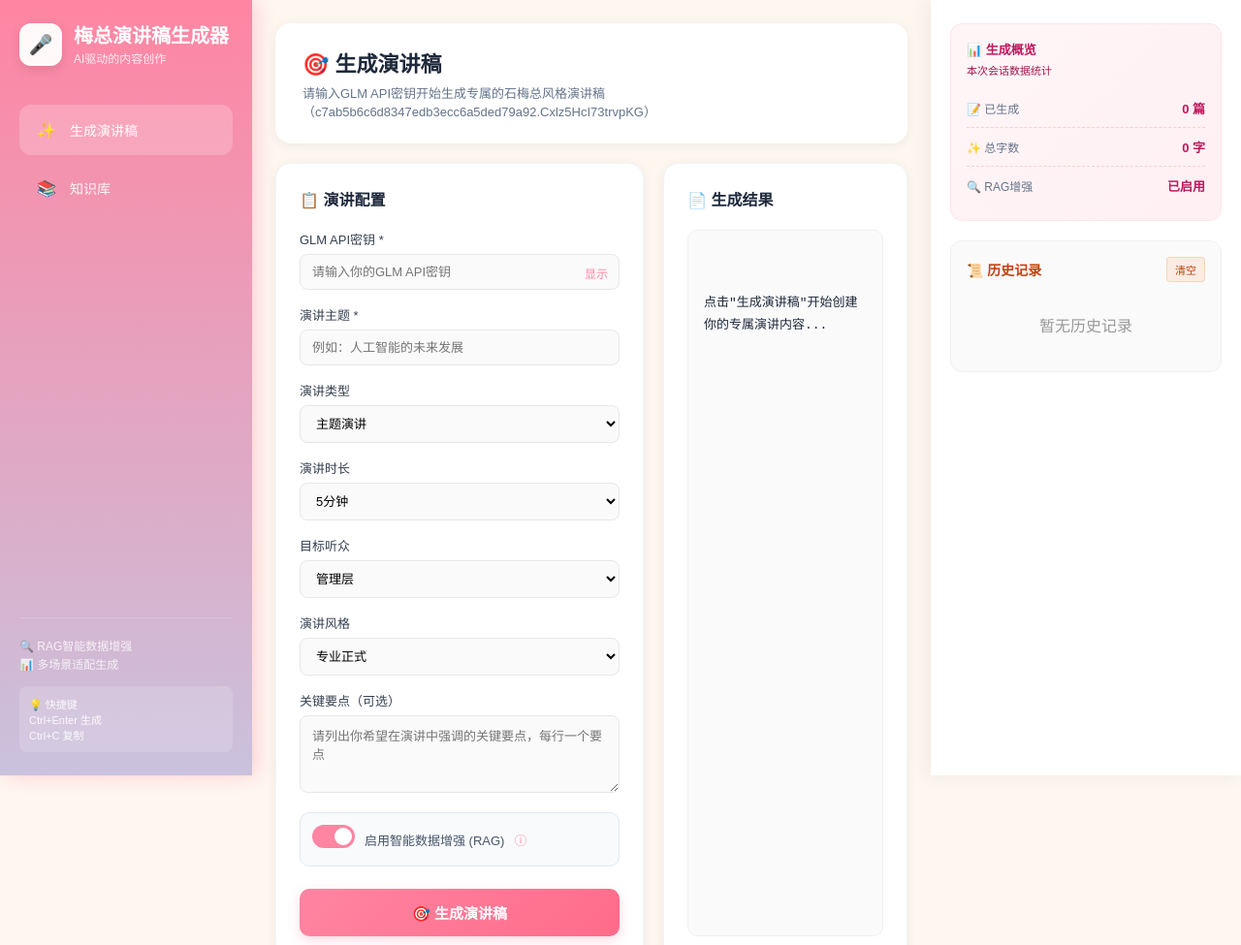
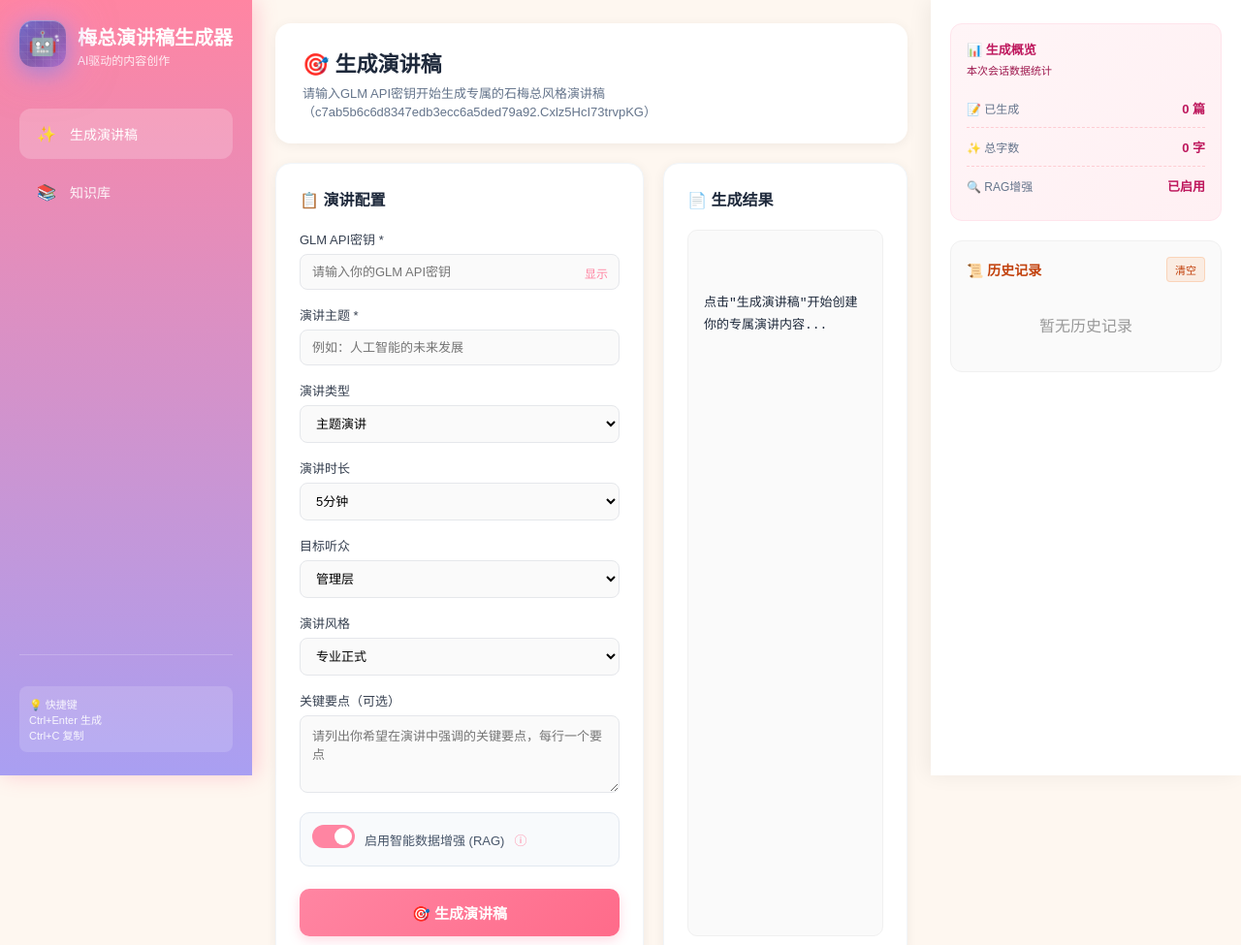
Before and after one commit to zmy1780625-cmd/mei-speech-generatorV2.0, a website: page index.html in a window 1280 px wide. Shown: the top 975 px of the page at 97% size. Drawn offline with Linux system fonts and the light colour scheme.

Commit message:
Add files via upload

```diff
--- a/index.html
+++ b/index.html
@@ -27,7 +27,7 @@
         /* 左侧导航栏 - 粉色风格 */
         .left-sidebar {
             width: 260px;
-            background: linear-gradient(180deg, #ff85a2 0%, #C9C2DD 100%);
+            background: linear-gradient(180deg, #ff85a2 0%, #a99ff2 100%);
             padding: 24px 20px;
             display: flex;
             flex-direction: column;
@@ -44,18 +44,161 @@
             align-items: center;
             gap: 12px;
             margin-bottom: 8px;
+            position: relative;
         }
 
         .logo-icon {
-            width: 44px;
-            height: 44px;
-            background: rgba(255, 255, 255, 0.95);
-            border-radius: 12px;
+            width: 48px;
+            height: 48px;
+            background: linear-gradient(135deg, #667eea 0%, #764ba2 50%, #f093fb 100%);
+            background-size: 200% 200%;
+            border-radius: 14px;
             display: flex;
             align-items: center;
             justify-content: center;
-            font-size: 20px;
-            box-shadow: 0 4px 12px rgba(0, 0, 0, 0.1);
+            font-size: 24px;
+            box-shadow:
+                0 4px 15px rgba(102, 126, 234, 0.4),
+                0 0 30px rgba(240, 147, 251, 0.3),
+                inset 0 1px 0 rgba(255, 255, 255, 0.3);
+            position: relative;
+            overflow: hidden;
+            animation:
+                gradientShift 3s ease infinite,
+                floatIcon 2s ease-in-out infinite,
+                pulseGlow 2s ease-in-out infinite;
+            z-index: 1;
+        }
+
+        /* AI神经网络背景 */
+        .logo-icon::before {
+            content: '';
+            position: absolute;
+            top: -50%;
+            left: -50%;
+            width: 200%;
+            height: 200%;
+            background:
+                radial-gradient(circle at 20% 80%, rgba(255,255,255,0.1) 0%, transparent 50%),
+                radial-gradient(circle at 80% 20%, rgba(255,255,255,0.1) 0%, transparent 50%),
+                repeating-linear-gradient(
+                    45deg,
+                    transparent,
+                    transparent 8px,
+                    rgba(255,255,255,0.03) 8px,
+                    rgba(255,255,255,0.03) 16px
+                );
+            animation: rotateBackground 10s linear infinite;
+        }
+
+        /* AI芯片电路纹理 */
+        .logo-icon::after {
+            content: '';
+            position: absolute;
+            top: 0;
+            left: 0;
+            right: 0;
+            bottom: 0;
+            background-image:
+                linear-gradient(90deg, rgba(255,255,255,0.1) 1px, transparent 1px),
+                linear-gradient(rgba(255,255,255,0.1) 1px, transparent 1px);
+            background-size: 8px 8px;
+            opacity: 0.5;
+        }
+
+        /* 动态粒子效果 */
+        .logo-particles {
+            position: absolute;
+            width: 100%;
+            height: 100%;
+            top: 0;
+            left: 0;
+            pointer-events: none;
+            overflow: hidden;
+            border-radius: 14px;
+        }
+
+        .particle {
+            position: absolute;
+            width: 3px;
+            height: 3px;
+            background: rgba(255, 255, 255, 0.8);
+            border-radius: 50%;
+            box-shadow: 0 0 6px rgba(255, 255, 255, 0.8);
+        }
+
+        .particle:nth-child(1) {
+            top: 20%;
+            left: 20%;
+            animation: particleFloat 3s ease-in-out infinite;
+        }
+
+        .particle:nth-child(2) {
+            top: 60%;
+            right: 15%;
+            animation: particleFloat 3s ease-in-out infinite 0.5s;
+        }
+
+        .particle:nth-child(3) {
+            bottom: 25%;
+            left: 30%;
+            animation: particleFloat 3s ease-in-out infinite 1s;
+        }
+
+        .particle:nth-child(4) {
+            top: 40%;
+            right: 25%;
+            animation: particleFloat 3s ease-in-out infinite 1.5s;
+        }
+
+        /* 动画定义 */
+        @keyframes gradientShift {
+            0%, 100% { background-position: 0% 50%; }
+            50% { background-position: 100% 50%; }
+        }
+
+        @keyframes floatIcon {
+            0%, 100% { transform: translateY(0); }
+            50% { transform: translateY(-3px); }
+        }
+
+        @keyframes pulseGlow {
+            0%, 100% {
+                box-shadow:
+                    0 4px 15px rgba(102, 126, 234, 0.4),
+                    0 0 30px rgba(240, 147, 251, 0.3),
+                    inset 0 1px 0 rgba(255, 255, 255, 0.3);
+            }
+            50% {
+                box-shadow:
+                    0 6px 25px rgba(102, 126, 234, 0.6),
+                    0 0 50px rgba(240, 147, 251, 0.5),
+                    inset 0 1px 0 rgba(255, 255, 255, 0.3);
+            }
+        }
+
+        @keyframes rotateBackground {
+            0% { transform: rotate(0deg); }
+            100% { transform: rotate(360deg); }
+        }
+
+        @keyframes particleFloat {
+            0%, 100% {
+                transform: translate(0, 0) scale(1);
+                opacity: 0.8;
+            }
+            25% {
+                transform: translate(5px, -5px) scale(1.2);
+                opacity: 1;
+            }
+            50% {
+                transform: translate(0, -10px) scale(1);
+                opacity: 0.8;
+            }
+            75% {
+                transform: translate(-5px, -5px) scale(0.8);
+                opacity: 0.6;
+            }
         }
 
         .logo-text {
@@ -816,7 +959,15 @@
         <!-- 左侧导航栏 -->
         <aside class="left-sidebar">
             <div class="logo-area">
-                <div class="logo-icon">🎤</div>
+                <div class="logo-icon">
+                    🤖
+                    <div class="logo-particles">
+                        <span class="particle"></span>
+                        <span class="particle"></span>
+                        <span class="particle"></span>
+                        <span class="particle"></span>
+                    </div>
+                </div>
                 <div class="logo-text">
                     <div class="logo-title">梅总演讲稿生成器</div>
                     <div class="logo-subtitle">AI驱动的内容创作</div>
@@ -835,10 +986,6 @@
             </nav>
 
             <div class="left-sidebar-footer">
-                <div class="system-info">
-                    <div>🔍 RAG智能数据增强</div>
-                    <div>📊 多场景适配生成</div>
-                </div>
                 <div class="shortcut-tip">
                     💡 快捷键<br>
                     Ctrl+Enter 生成<br>
@@ -1980,5 +2127,4 @@ ${audienceGuidance}`;
         });
     </script>
 </body>
-
 </html>
```
